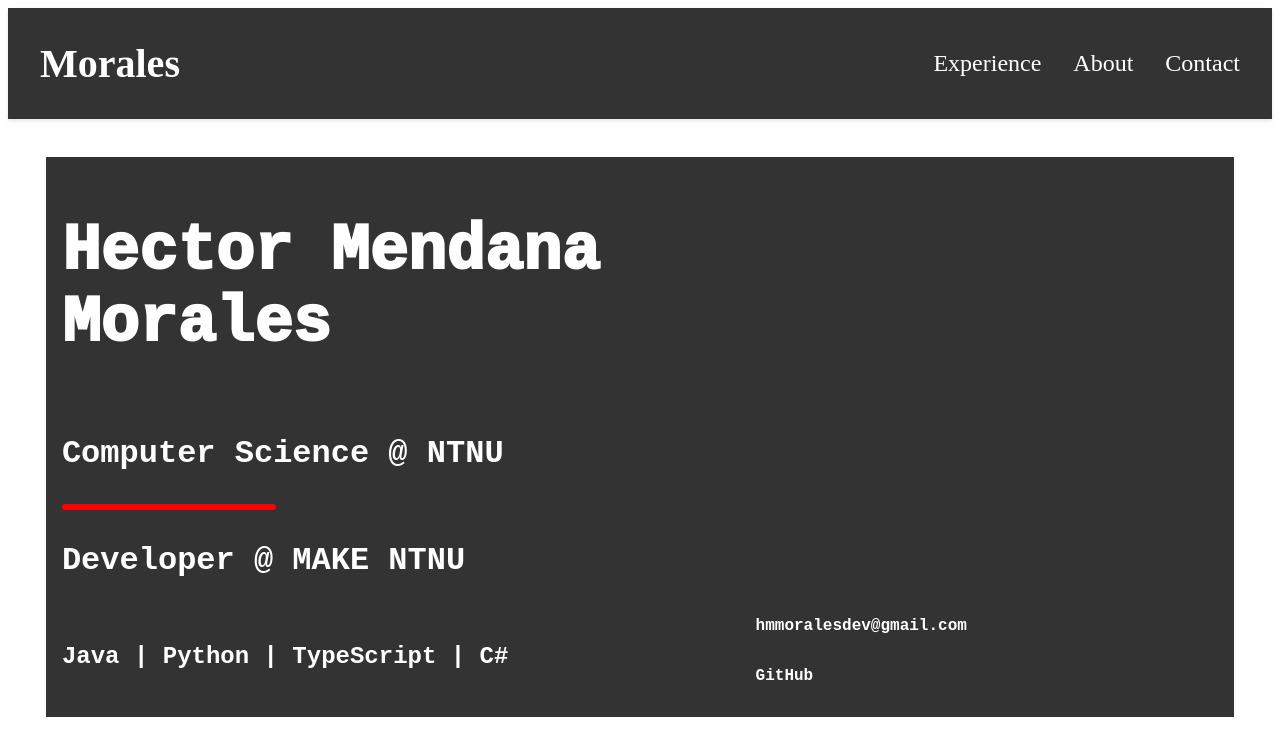
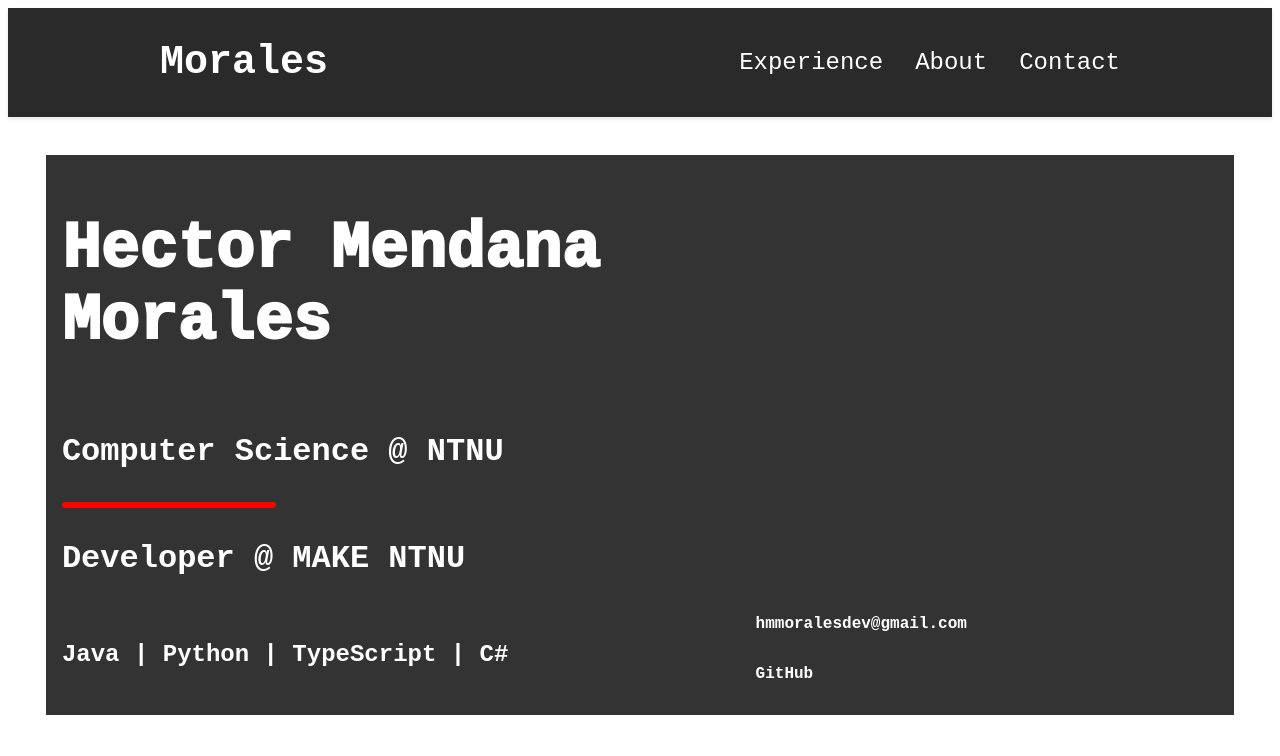
Before and after one commit to HectorMM5/hectormm5.github.io, a Vue app: page / in a window 1280 px wide. Shown: the top 756 px of the page. Built offline with nearby package versions, Linux system fonts and the light colour scheme.

Commit message:
style change

```diff
--- a/src/components/Topbar.vue
+++ b/src/components/Topbar.vue
@@ -19,16 +19,17 @@ export default {
 
 <style scoped>
 .topbar {
-  background-color: #333;
+  background-color: #2a2a2a;
   padding: 2rem;
   box-shadow: 0 2px 4px rgba(0, 0, 0, 0.1);
+  font-family: 'Courier New', Courier, monospace;
 }
 
 .topbar-content {
   display: flex;
   justify-content: space-between;
   align-items: center;
-  max-width: 1200px;
+  max-width: 80%;
   margin: 0 auto;
 }
 
```
